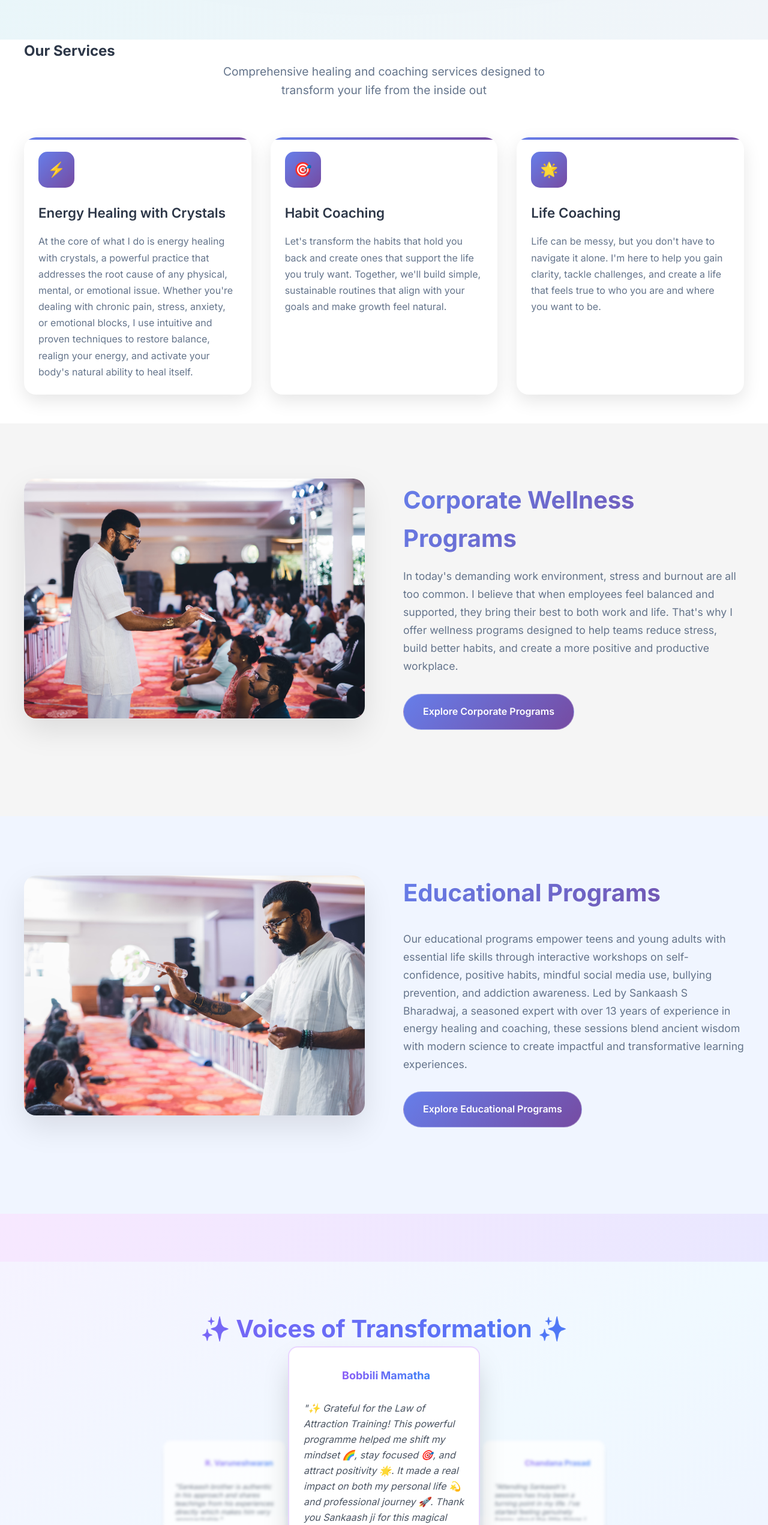
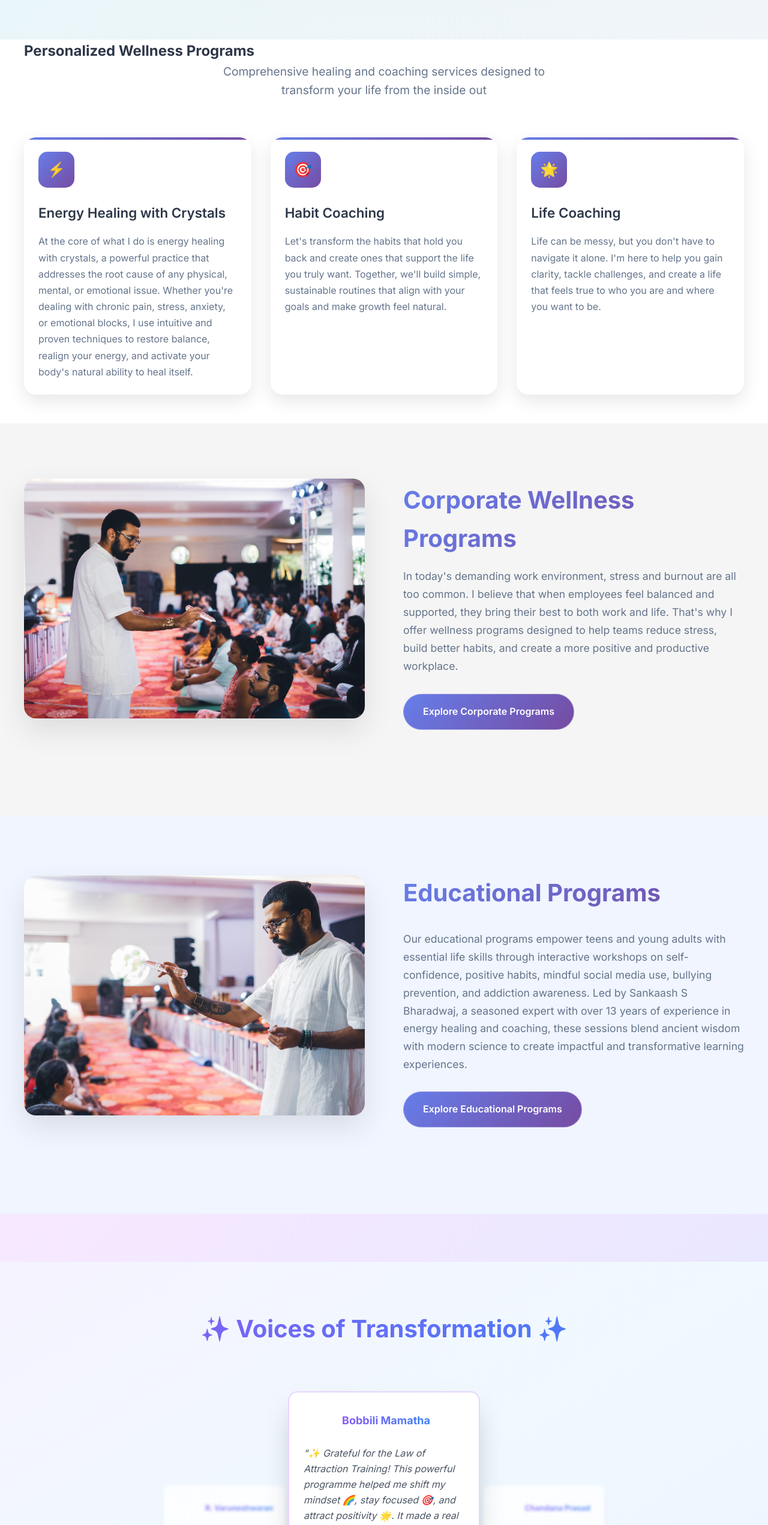
Before and after one commit to bcijo/sankaash-heals, a React (Create React App) app in the folder sankaash-app/: page / in a window 1280 px wide. Shown: the part 2413-4956 px from the top of the page at 60% size. Built offline with nearby package versions, Linux system fonts and the light colour scheme.

Commit message:
fixed reviews

```diff
--- a/sankaash-app/src/App.js
+++ b/sankaash-app/src/App.js
@@ -273,7 +273,7 @@ function App() {
       {/* Services Section */}
       <section id="services" className="services-section">
         <div className="container">
-          <h2>Our Services</h2>
+          <h2>Personalized Wellness Programs</h2>
           <p className="section-subtitle">Comprehensive healing and coaching services designed to transform your life from the inside out</p>
 
           <div className="services-grid">
--- a/sankaash-app/src/components/CircularReviewsGallery.css
+++ b/sankaash-app/src/components/CircularReviewsGallery.css
@@ -45,6 +45,8 @@
 /* Wrapper for all the review cards */
 .reviews-cards-wrapper {
   position: relative;
+  margin-top: 250px;
+  margin-bottom: 100px;
   width: 100%;
   height: 100%;
 }
```
